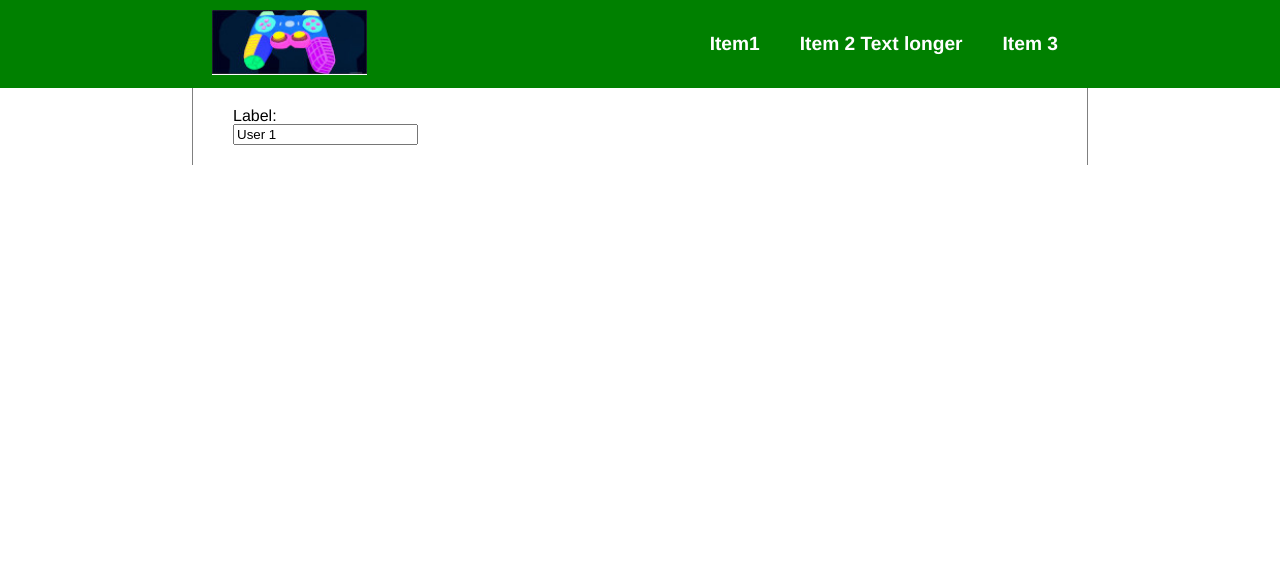
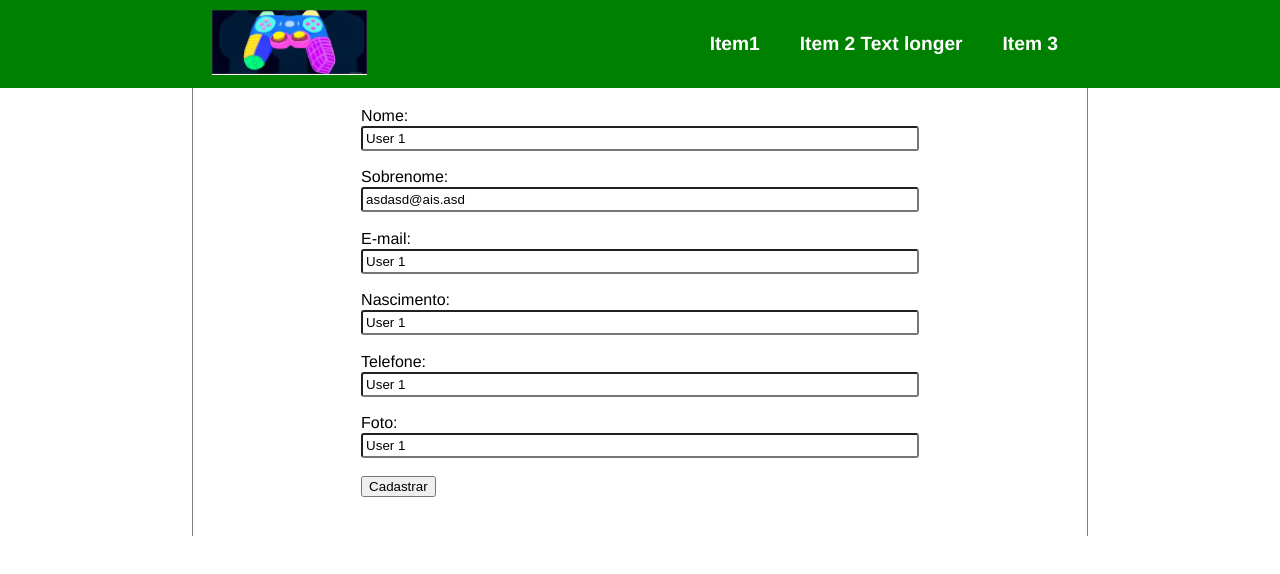
Before and after one commit to davidsennin23/poc-header, a React (Create React App) app: page /one/1 in a window 1280 px wide. Shown: the top 574 px of the page. Built offline with nearby package versions, Linux system fonts and the light colour scheme.

Commit message:
Adicionando campos no formulário e um pouco de estilo

```diff
--- a/src/components/atoms/forms/Input.js
+++ b/src/components/atoms/forms/Input.js
@@ -3,6 +3,9 @@ import styled from 'styled-components';
 
 const StyledInput = styled.input`
     display: block;
+    width: 100%;
+    border-radius: 3px;
+    padding: 3px;
 `;
 
 const Input = React.forwardRef((props, ref) => (
--- a/src/components/atoms/forms/Label.js
+++ b/src/components/atoms/forms/Label.js
@@ -1,18 +1,11 @@
 import React from 'react';
 import styled from 'styled-components';
 
-const StyledLabel = (input) => styled.label`
-    for: ${input}
+const StyledLabel = styled.label`
+    display: inline-block;
+    padding-bottom: 0.125em;
 `;
 
-const getLabelFor = (input, children) => {
-    const Label = StyledLabel(input);
-    return <Label>{children}</Label>
-}
-
-const Label = ({input, children}) =>
-    <>
-        {getLabelFor(input, children)}
-    </>
+const Label = ({input, children}) => <StyledLabel htmlFor={input}>{children}</StyledLabel>
 
 export default Label;
--- /dev/null
+++ b/src/components/atoms/forms/Submit.js
@@ -0,0 +1,10 @@
+import React from 'react';
+import styled from 'styled-components';
+
+const StyledSubmit = styled.input`
+
+`;
+
+const Submit = ({children}) => <StyledSubmit value={children} type="submit"></StyledSubmit>
+
+export default Submit;
--- a/src/components/molecules/forms/FormLine.js
+++ b/src/components/molecules/forms/FormLine.js
@@ -3,6 +3,7 @@ import styled from 'styled-components';
 
 const LineLabelInput = styled.div`
     width: 100%;
+    margin-bottom: 1.15em;
 `;
 
 const FormLine = ({children, lineContainer}) => lineContainer && React.createElement(lineContainer,{}, children)
--- a/src/components/organisms/forms/CustomerForm.js
+++ b/src/components/organisms/forms/CustomerForm.js
@@ -3,14 +3,38 @@ import Form from './Form';
 import FormLine, {LineLabelInput} from '../../molecules/forms/FormLine';
 import Input from '../../atoms/forms/Input';
 import Label from '../../atoms/forms/Label';
+import Submit from '../../atoms/forms/Submit';
 import FormPanel from './FormPanel';
 
 const FormLayout = ({registerComponentFunction, user={}, onFormSubmit=() => {}}) =>
     <FormPanel>
         <form onSubmit={onFormSubmit}>
             <FormLine lineContainer={LineLabelInput}>
-                <Label>Label:</Label>
-                <Input defaultValue={user.nome} name="nome" ref={registerComponentFunction}/>
+                <Label input="nome">Nome:</Label>
+                <Input defaultValue={user.nome} name="nome" id="nome" ref={registerComponentFunction}/>
+            </FormLine>
+            <FormLine lineContainer={LineLabelInput}>
+                <Label input="sobrenome">Sobrenome:</Label>
+                <Input defaultValue={user.email} name="sobrenome" id="sobrenome" ref={registerComponentFunction}/>
+            </FormLine>
+            <FormLine lineContainer={LineLabelInput}>
+                <Label input="email">E-mail:</Label>
+                <Input defaultValue={user.nome} name="email" id="email" ref={registerComponentFunction}/>
+            </FormLine>
+            <FormLine lineContainer={LineLabelInput}>
+                <Label input="nascimento">Nascimento:</Label>
+                <Input defaultValue={user.nome} name="nascimento" id="nascimento" ref={registerComponentFunction}/>
+            </FormLine>
+            <FormLine lineContainer={LineLabelInput}>
+                <Label input="telefone">Telefone:</Label>
+                <Input defaultValue={user.nome} name="telefone" id="telefone" ref={registerComponentFunction}/>
+            </FormLine>
+            <FormLine lineContainer={LineLabelInput}>
+                <Label input="foto">Foto:</Label>
+                <Input defaultValue={user.nome} name="foto" id="foto" ref={registerComponentFunction}/>
+            </FormLine>
+            <FormLine lineContainer={LineLabelInput}>
+                <Submit>Cadastrar</Submit>
             </FormLine>
         </form>
     </FormPanel>
--- a/src/components/organisms/forms/FormPanel.js
+++ b/src/components/organisms/forms/FormPanel.js
@@ -1,8 +1,9 @@
 import styled from 'styled-components';
 
 const FormPanel = styled.div`
-    width: 100%;
+    width: 70%;
     padding: 0 20px;
+    margin: 0 auto;
 `;
 
 export default FormPanel;
--- a/src/components/organisms/forms/UserForm.js
+++ b/src/components/organisms/forms/UserForm.js
@@ -6,7 +6,10 @@ const UserForm = (Container, Form) =>
     class extends React.Component {
         state = {}
 
-        handleSubmit = (e) => console.log(e);
+        handleSubmit = (e) => {
+            e.preventDefault();
+            console.log(this.getSharedState());
+        }
 
         componentDidMount() {
             let user, userID;
--- a/src/components/utils/SharedStates.js
+++ b/src/components/utils/SharedStates.js
@@ -37,7 +37,7 @@ class SharedState {
     }
 
     getState() {
-        return _g(this, _getState);
+        return _g(this, _getState)();
         // return _g(this, _getState).apply(this);
     }
 
```
